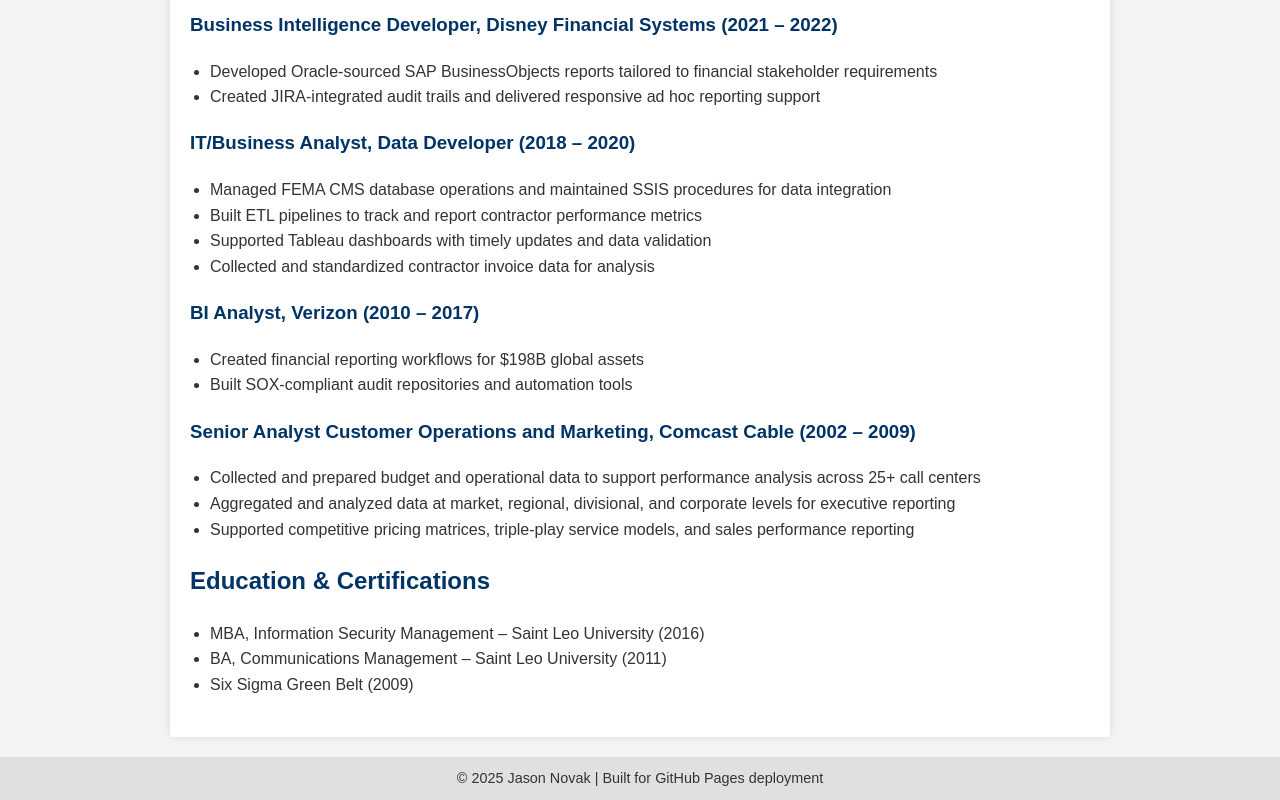
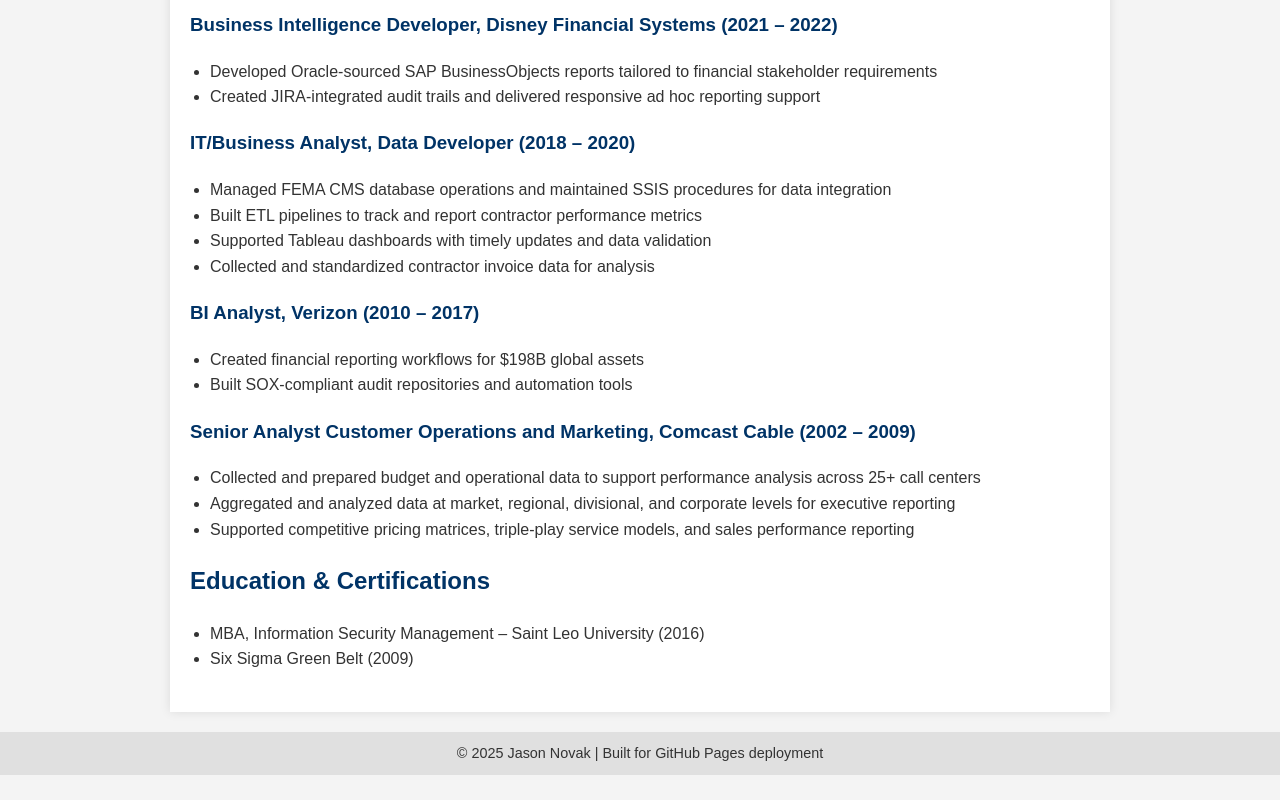
Before and after one commit to altitudehouseconsulting/about, a plain HTML site: page index.html in a window 1280 px wide. Shown: the part 1036-1836 px from the top of the page. After the commit the page ends 1811 px from the top, so only its background shows below. Drawn offline with Linux system fonts and the light colour scheme.

Commit message:
Update index.html

```diff
--- a/index.html
+++ b/index.html
@@ -120,7 +120,6 @@
       <h2>Education & Certifications</h2>
       <ul>
         <li>MBA, Information Security Management – Saint Leo University (2016)</li>
-        <li>BA, Communications Management – Saint Leo University (2011)</li>
         <li>Six Sigma Green Belt (2009)</li>
       </ul>
     </section>
```
